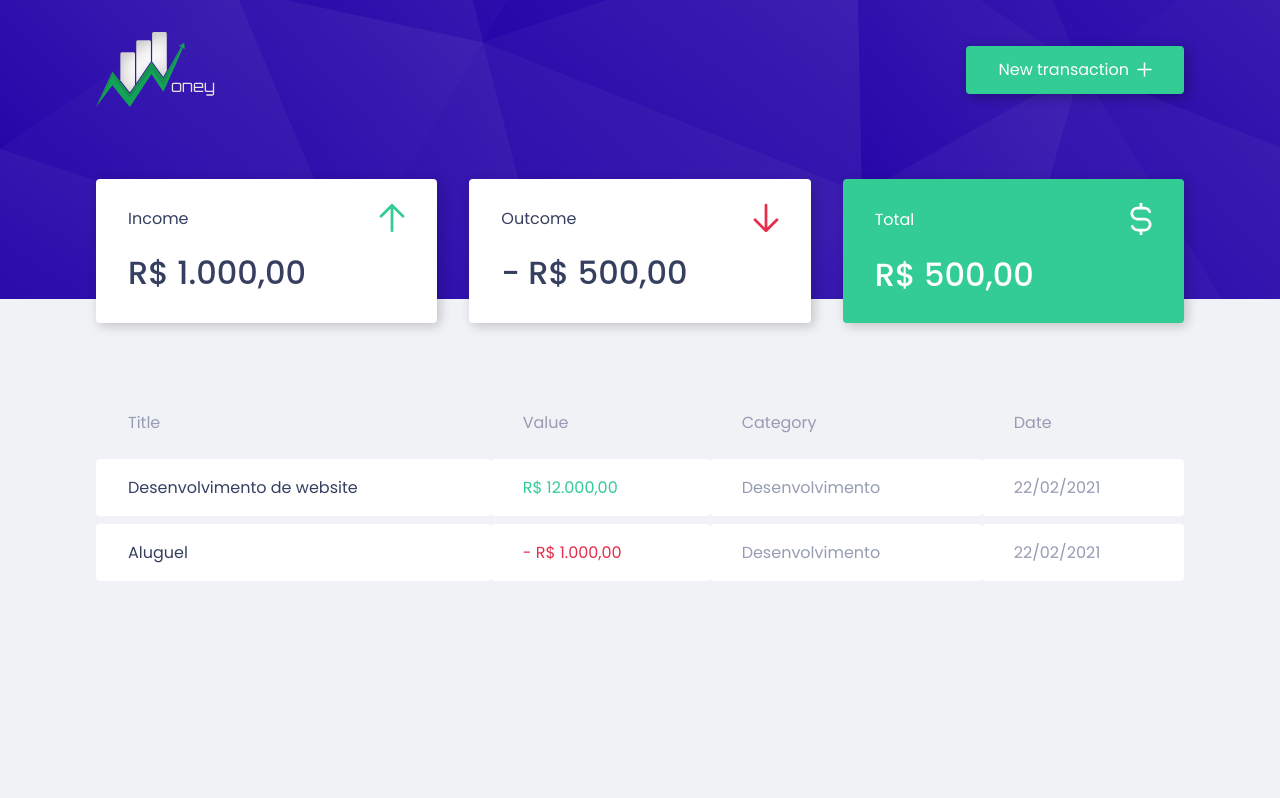
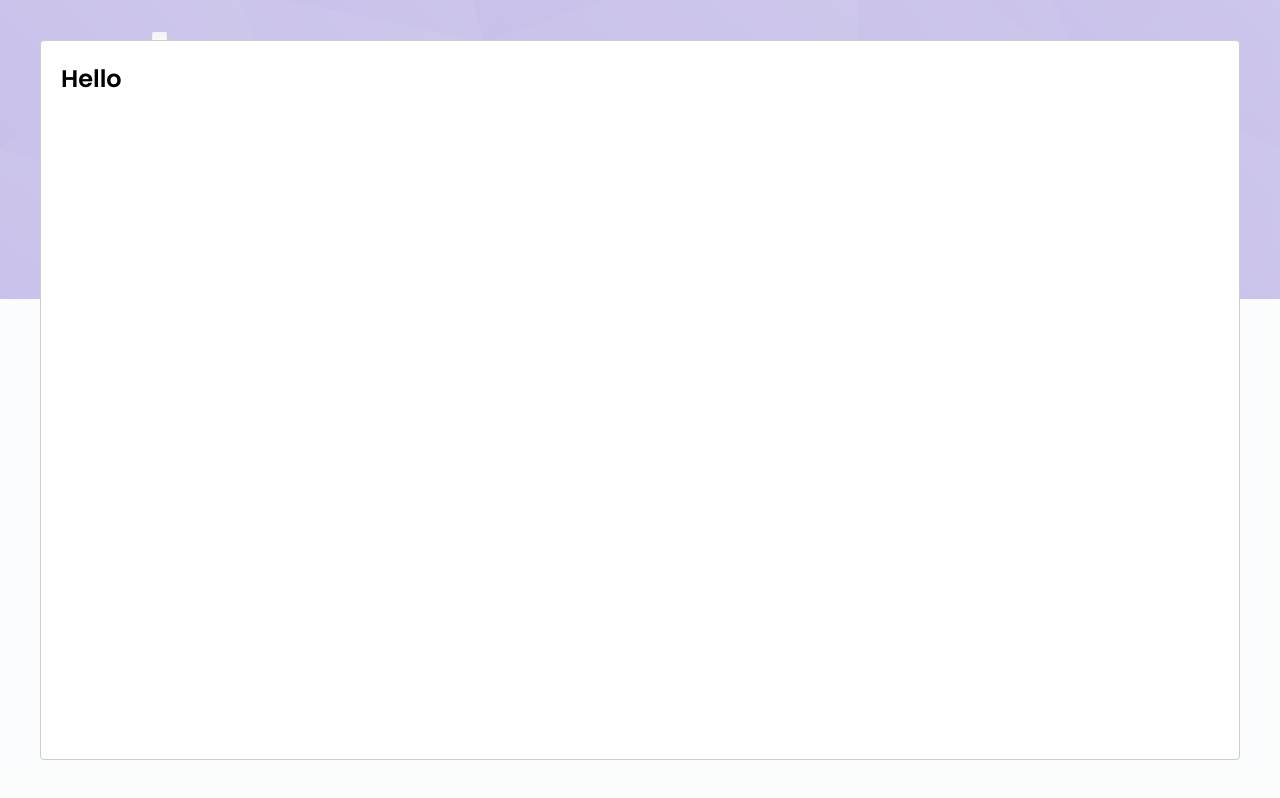
Before and after one commit to brenersilva/ignite-dtmoney, a React (Create React App) app: page / in a window 1280 px wide. Both pictures are taken after a click on the button "New transaction". Built offline with nearby package versions, Linux system fonts and the light colour scheme; no server answers; what miragejs would draw is missing.

Commit message:
:fire: Add component NewTransactionModal

```diff
--- a/package.json
+++ b/package.json
@@ -7,6 +7,7 @@
     "miragejs": "^0.1.41",
     "react": "^17.0.1",
     "react-dom": "^17.0.1",
+    "react-modal": "^3.12.1",
     "react-scripts": "4.0.3",
     "styled-components": "^5.2.1",
     "web-vitals": "^1.0.1"
@@ -19,6 +20,7 @@
     "@types/node": "^12.0.0",
     "@types/react": "^17.0.0",
     "@types/react-dom": "^17.0.0",
+    "@types/react-modal": "^3.12.0",
     "@types/styled-components": "^5.1.9",
     "typescript": "^4.1.2"
   },
--- a/src/App.tsx
+++ b/src/App.tsx
@@ -1,13 +1,30 @@
-import { Dashboard } from "./components/Dashboard";
-import { Header } from "./components/Header";
-import { GlobalStyle } from "./styles/global";
+import { useState } from 'react';
+import { Dashboard } from './components/Dashboard';
+import { Header } from './components/Header';
+import { NewTransactionModal } from './components/NewTransactionModal';
+
+import { GlobalStyle } from './styles/global';
 
 export function App() {
+  const [ isNewTransactionModalOpen, setIsNewTransactionModalOpen ] = useState(false);
+
+  function handleOpenNewTransactionModal() {
+    setIsNewTransactionModalOpen(true);
+  }
+
+  function handleCloseNewTransactionModal() {
+    setIsNewTransactionModalOpen(false);
+  }
+
   return (
     <>
       <GlobalStyle />
-      <Header />
+      <Header onOpenNewTransactionModal={handleOpenNewTransactionModal} />
       <Dashboard />
+      <NewTransactionModal
+        isOpen={isNewTransactionModalOpen}
+        onRequestClose={handleCloseNewTransactionModal}
+      />
     </>
   );
 }
--- a/src/components/Header/index.tsx
+++ b/src/components/Header/index.tsx
@@ -3,15 +3,20 @@
 
 import { Container, Content } from './styles';
 
-export function Header() {
+interface HeaderPropos {
+  onOpenNewTransactionModal: () => void;
+}
+
+export function Header({onOpenNewTransactionModal}: HeaderPropos) {
   return (
     <Container>
       <Content>
         <img src={logoImg} alt="Money"/>
-        <button>
+        <button onClick={onOpenNewTransactionModal}>
           New transaction
           <img src={plusImg} alt="Add"/>
         </button>
+
       </Content>
     </Container>
   )
--- /dev/null
+++ b/src/components/NewTransactionModal/index.tsx
@@ -0,0 +1,19 @@
+import Modal from 'react-modal';
+
+Modal.setAppElement('#root');
+
+interface NewTransactionModalProps {
+  isOpen: boolean;
+  onRequestClose: () => void;
+}
+
+export function NewTransactionModal({ isOpen, onRequestClose }: NewTransactionModalProps) {
+  return (
+    <Modal
+      isOpen={isOpen}
+      onRequestClose={onRequestClose}
+    >
+      <h2>Hello</h2>
+    </Modal>
+  );
+}
--- /dev/null
+++ b/src/components/NewTransactionModal/styles.ts
@@ -0,0 +1,3 @@
+import styled from 'styled-components';
+
+export const Container = styled.div``;
```
Also changed, not shown: 1 other file (tests, documents, lock files or other folders).
